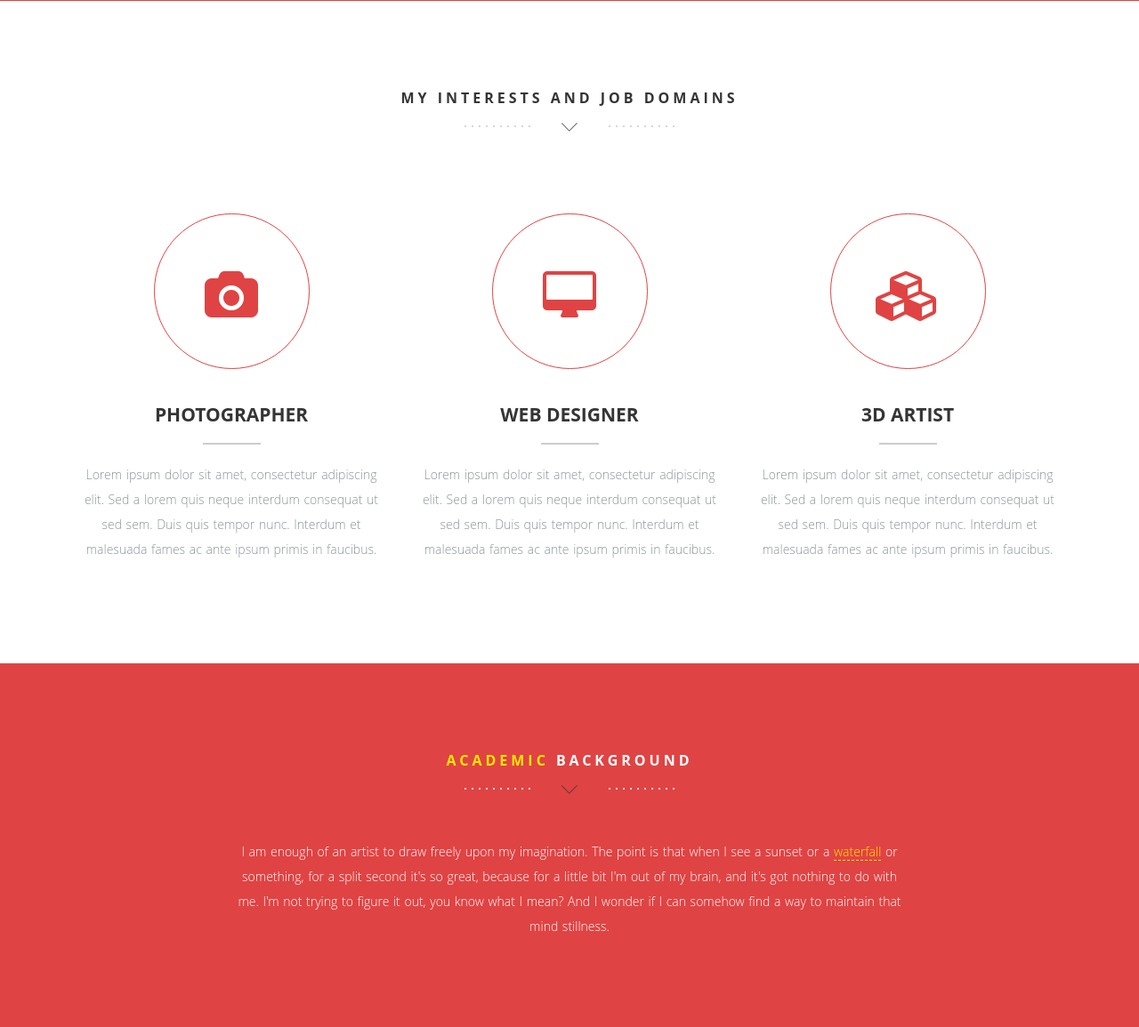
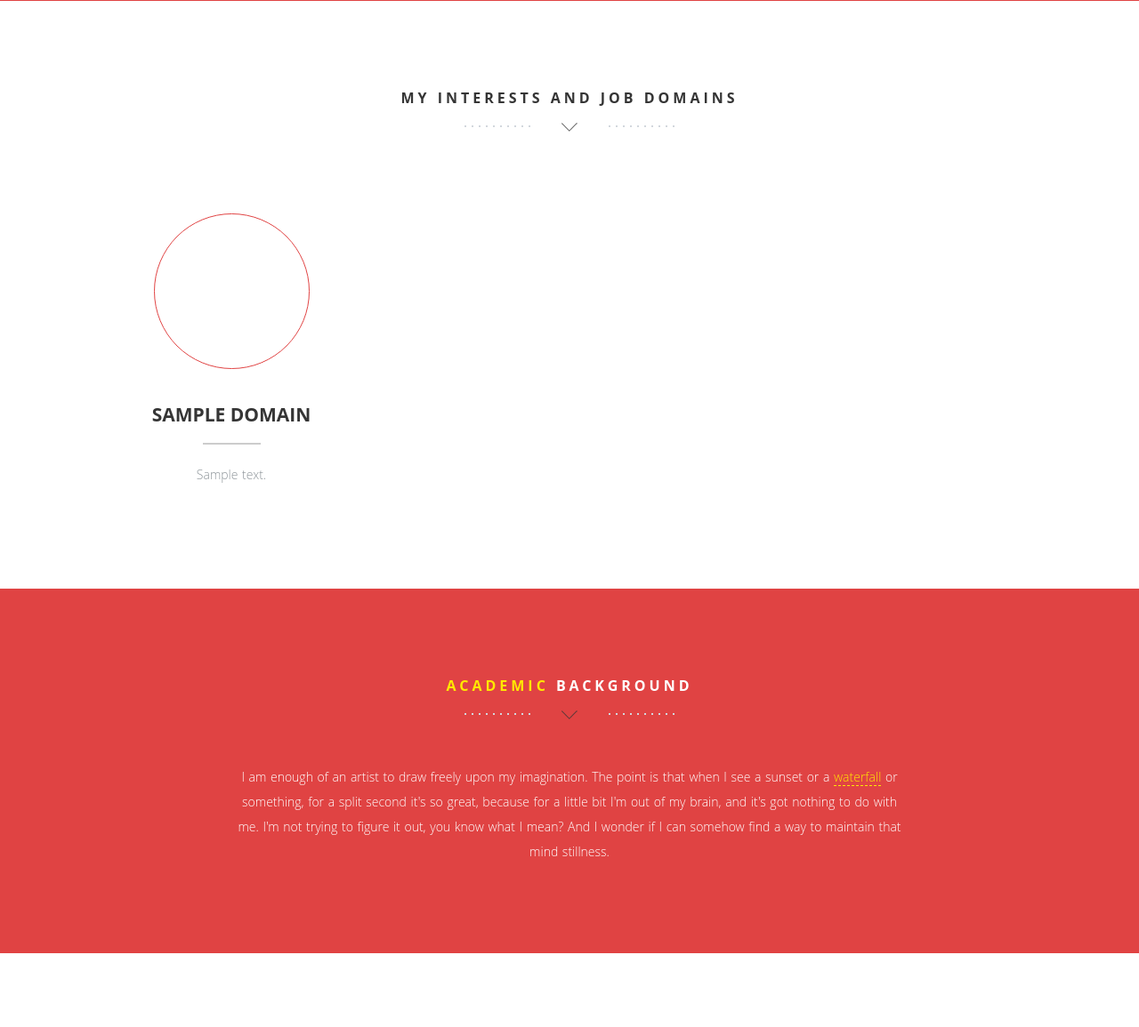
Before and after one commit to lynn-hong/django_tutorial, a Django app: page / in a window 1280 px wide. Shown: the part 1189-2344 px from the top of the page at 89% size. Run offline with Django 3.2, Linux system fonts and the light colour scheme; tables that the repository leaves empty hold one stand-in row (values such as "Sample post"); some libraries are stand-ins or nearby versions.

Commit message:
domain, contact 모델 렌더링되도록 추가(#4)

```diff
--- a/portfolio/templates/portfolio/index.html
+++ b/portfolio/templates/portfolio/index.html
@@ -131,35 +131,18 @@
             </div>
             <div class="row">
               <div class="col-md-12">
-          <div class="services">
-          <!-- Service Box 1 -->
-                  <div class="col-md-4 wp2 item">
-                    <div class="icon">
-                      <i class="fa fa-camera"></i><!-- Icon -->
-                    </div>
-                    <h2>Photographer</h2><!-- Title -->
-                    <p>Lorem ipsum dolor sit amet, consectetur adipiscing elit. Sed a lorem quis neque interdum consequat ut sed sem. Duis quis tempor nunc. Interdum et malesuada fames ac ante ipsum
-                    primis in faucibus.</p><!-- Description -->
+                  <div class="services">
+                  {% for domain in domains %}
+                  <!-- Domain Box -->
+                          <div class="col-md-4 wp2 item">
+                            <div class="icon">
+                              <i class="fa {{ domain.icon }}"></i><!-- Icon -->
+                            </div>
+                            <h2>{{ domain.title_eng }}</h2><!-- Title -->
+                            <p>{{ domain.desc_kor }}</p><!-- Description -->
+                          </div>
+                  {% endfor %}
                   </div>
-          <!-- Service Box 2 -->
-                  <div class="col-md-4 wp2 item delay-05s">
-                    <div class="icon">
-                      <i class="fa fa-desktop"></i><!-- Icon -->
-                    </div>
-                    <h2>Web Designer</h2><!-- Title -->
-                    <p>Lorem ipsum dolor sit amet, consectetur adipiscing elit. Sed a lorem quis neque interdum consequat ut sed sem. Duis quis tempor nunc. Interdum et malesuada fames ac ante ipsum
-                    primis in faucibus.</p><!-- Description -->
-                  </div>
-          <!-- Service Box 3 -->
-                  <div class="col-md-4 wp2 item delay-1s">
-                    <div class="icon">
-                      <i class="fa fa-cubes"></i><!-- Icon -->
-                    </div>
-                    <h2>3D Artist</h2><!-- Title -->
-                    <p>Lorem ipsum dolor sit amet, consectetur adipiscing elit. Sed a lorem quis neque interdum consequat ut sed sem. Duis quis tempor nunc. Interdum et malesuada fames ac ante ipsum
-                    primis in faucibus.</p><!-- Description -->
-                  </div>
-          </div>
                   <div class="clearfix"></div>
               </div>
             </div>
@@ -502,11 +485,12 @@
             <div class="row">
               <div class="col-md-12">
                 <ul class="social-buttons">
-                  <li><a href="index.html#" class="social-btn"><i class="fa fa-dribbble"></i></a></li><!-- dribble -->
-                  <li><a href="index.html#" class="social-btn"><i class="fa fa-twitter"></i></a></li><!-- twitter -->
-                  <li><a href="index.html#" class="social-btn"><i class="fa fa-facebook"></i></a></li><!-- facebook -->
-				  <li><a href="index.html#" class="social-btn"><i class="fa fa-deviantart"></i></a></li><!-- deviantart -->
-				  <li><a href="index.html#" class="social-btn"><i class="fa fa-youtube"></i></a></li><!-- youtube -->
+                  {% for contact in contacts %}
+                  <li>
+                      <a href="{{ contact.c_url }}" class="social-btn"><i class="fa {{ contact.icon }}"></i>
+                      </a>
+                  </li><!-- {{ contact.title }} -->
+                  {% endfor %}
                 </ul>
               </div>
             </div>
--- a/portfolio/views.py
+++ b/portfolio/views.py
@@ -10,13 +10,13 @@ class Index(TemplateView):
         # desc. text of myself
         context['about'] = About.objects.first()
 
-        '''
+
         # contact info
         context['contacts'] = Contact.objects.all()
 
         # domain
-        context['domains'] = get_domain()
-
+        context['domains'] = Domain.objects.all()
+        '''
         # work experience
         context['works'] = get_ex("work")
 
```
